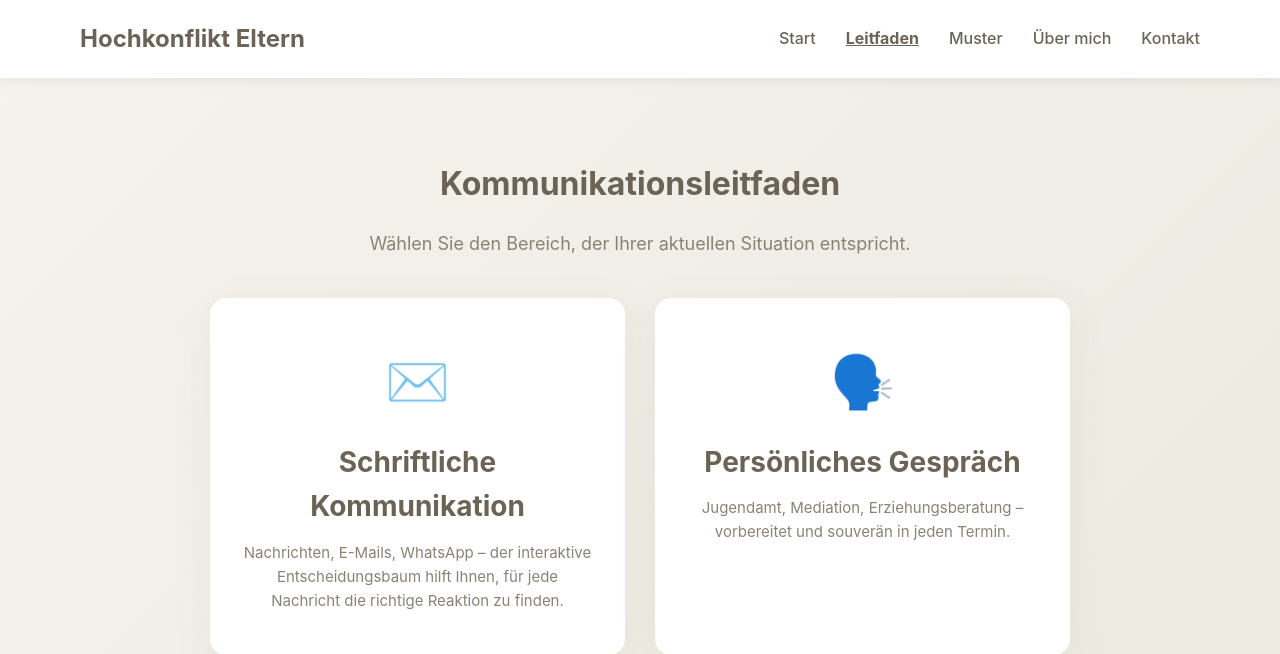
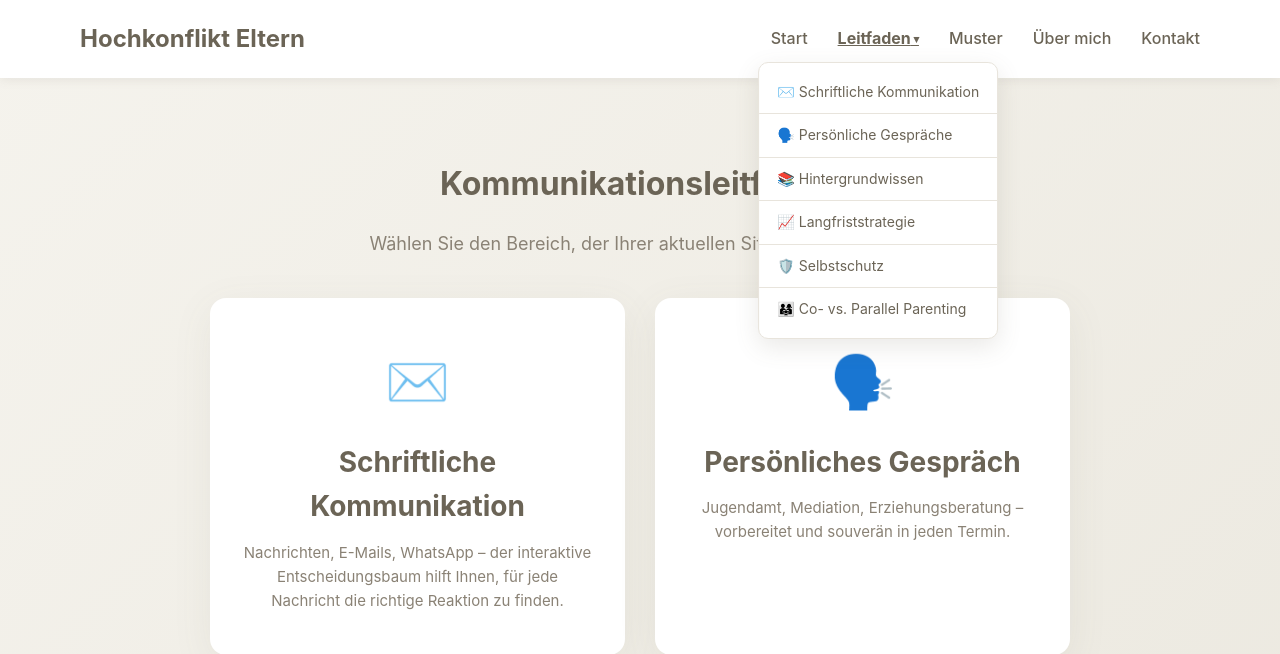
Before and after one commit to pww1980/hochkonflikteltern, a PHP site: page / in a window 1280 px wide, after a click on "Leitfaden". Shown: the top 654 px of the page. Run offline with PHP 8.4, Linux system fonts and the light colour scheme.

Commit message:
Startseiten-Kachel und Dropdown-Navigation ergänzt
- Neue Feature-Kachel "Co- vs. Parallel Parenting" auf der Startseite
- Leitfaden-Menüpunkt als Dropdown mit allen Unterabschnitten:
  Schriftliche Kommunikation, Persönliche Gespräche, Hintergrundwissen,
  Langfriststrategie, Selbstschutz, Co- vs. Parallel Parenting
- Dropdown per Hover (Desktop) und Klick/Touch (Mobil) bedienbar
- CSS für Dropdown inkl. responsive Mobile-Darstellung

https://claude.ai/code/session_01YMZYWLnsZcbzCmFAQvrmE9

```diff
--- a/index.html
+++ b/index.html
@@ -17,9 +17,19 @@
             </button>
             <ul class="nav-links" id="navLinks">
                 <li><a href="#" data-page="home" onclick="showPage('home')" class="active">Start</a></li>
-                <li><a href="#" data-page="guide" onclick="showPage('guide')">Leitfaden</a></li>
+                <li class="nav-dropdown" id="navDropdownLeitfaden">
+                    <a href="#" data-page="guide" onclick="showPage('guide'); return false;">Leitfaden</a>
+                    <ul class="nav-dropdown-menu">
+                        <li><a href="#" onclick="navigateToGuide('written'); return false;">✉️ Schriftliche Kommunikation</a></li>
+                        <li><a href="#" onclick="showPage('meetings'); return false;">🗣️ Persönliche Gespräche</a></li>
+                        <li><a href="#" onclick="navigateToGuide('background'); return false;">📚 Hintergrundwissen</a></li>
+                        <li><a href="#" onclick="navigateToGuide('longterm'); return false;">📈 Langfriststrategie</a></li>
+                        <li><a href="#" onclick="navigateToGuide('selfcare'); return false;">🛡️ Selbstschutz</a></li>
+                        <li><a href="#" onclick="navigateToGuide('parenting'); return false;">👨‍👩‍👧 Co- vs. Parallel Parenting</a></li>
+                    </ul>
+                </li>
                 <li><a href="#" data-page="patterns" onclick="showPage('patterns')">Muster</a></li>
-                    <li><a href="#" data-page="about" onclick="showPage('about')">Über mich</a></li>
+                <li><a href="#" data-page="about" onclick="showPage('about')">Über mich</a></li>
                 <li><a href="#" data-page="contact" onclick="showPage('contact')">Kontakt</a></li>
             </ul>
         </div>
@@ -56,6 +66,11 @@
                     <div class="feature-icon">🛡️</div>
                     <h3>Selbstschutz</h3>
                     <p>Schützen Sie Ihre emotionale Gesundheit und Energie – mit praktischen Techniken für den Alltag.</p>
+                </div>
+                <div class="feature-card" onclick="navigateToGuide('parenting')">
+                    <div class="feature-icon">👨‍👩‍👧</div>
+                    <h3>Co- vs. Parallel Parenting</h3>
+                    <p>Warum Co-Parenting im Hochkonflikt oft scheitert – und wie Parallel Parenting das Kind schützt. Mit Vergleich, Forschungsbezug und Praxistipps.</p>
                 </div>
                 <div class="feature-card" onclick="navigateToGuide('background')">
                     <div class="feature-icon">📚</div>
@@ -1621,6 +1636,23 @@
             const open = navLinks.classList.toggle('open');
             btn.setAttribute('aria-expanded', open ? 'true' : 'false');
         }
+
+        // Dropdown: auf Touch/Klick öffnen, außerhalb schließen
+        document.addEventListener('DOMContentLoaded', function () {
+            document.querySelectorAll('.nav-dropdown > a').forEach(function (link) {
+                link.addEventListener('click', function (e) {
+                    const li = this.closest('.nav-dropdown');
+                    const isOpen = li.classList.contains('open');
+                    document.querySelectorAll('.nav-dropdown').forEach(d => d.classList.remove('open'));
+                    if (!isOpen) { li.classList.add('open'); e.preventDefault(); }
+                });
+            });
+            document.addEventListener('click', function (e) {
+                if (!e.target.closest('.nav-dropdown')) {
+                    document.querySelectorAll('.nav-dropdown').forEach(d => d.classList.remove('open'));
+                }
+            });
+        });
 
         function showInst(id, btn) {
             document.querySelectorAll('.inst-panel').forEach(p => p.classList.remove('active'));
--- a/styles.css
+++ b/styles.css
@@ -60,6 +60,58 @@ nav {
 }
 .nav-links a:hover { color: var(--color-primary); text-decoration: underline; }
 .nav-links a.active { color: var(--color-primary); font-weight: 700; text-decoration: underline; }
+
+/* ── Dropdown ─────────────────────────────────────────── */
+.nav-dropdown { position: relative; }
+.nav-dropdown > a::after { content: ' ▾'; font-size: 11px; vertical-align: middle; }
+.nav-dropdown-menu {
+    display: none;
+    position: absolute;
+    top: calc(100% + 10px);
+    left: 50%;
+    transform: translateX(-50%);
+    background: #ffffff;
+    border: 1px solid var(--color-border);
+    border-radius: 10px;
+    box-shadow: 0 8px 24px rgba(107,100,86,.14);
+    min-width: 230px;
+    z-index: 200;
+    padding: 8px 0;
+    list-style: none;
+}
+.nav-dropdown:hover .nav-dropdown-menu,
+.nav-dropdown.open    .nav-dropdown-menu { display: block; }
+.nav-dropdown-menu li a {
+    display: block;
+    padding: 10px 18px;
+    color: var(--color-primary);
+    text-decoration: none;
+    font-size: 14px;
+    font-weight: 400;
+    white-space: nowrap;
+    transition: background 0.15s;
+}
+.nav-dropdown-menu li a:hover { background: var(--color-bg-light); text-decoration: none; }
+.nav-dropdown-menu li + li { border-top: 1px solid var(--color-border); }
+@media (max-width: 768px) {
+    .nav-dropdown > a::after { display: none; }
+    .nav-dropdown-menu {
+        position: static;
+        transform: none;
+        box-shadow: none;
+        border: none;
+        border-radius: 0;
+        padding: 0 0 0 16px;
+        display: flex;
+        flex-direction: column;
+    }
+    .nav-dropdown-menu li a {
+        padding: 10px 0;
+        border-bottom: 1px solid var(--color-border);
+        font-size: 15px;
+    }
+    .nav-dropdown-menu li + li { border-top: none; }
+}
 
 /* ── Hamburger ────────────────────────────────────────── */
 .nav-toggle {
```
